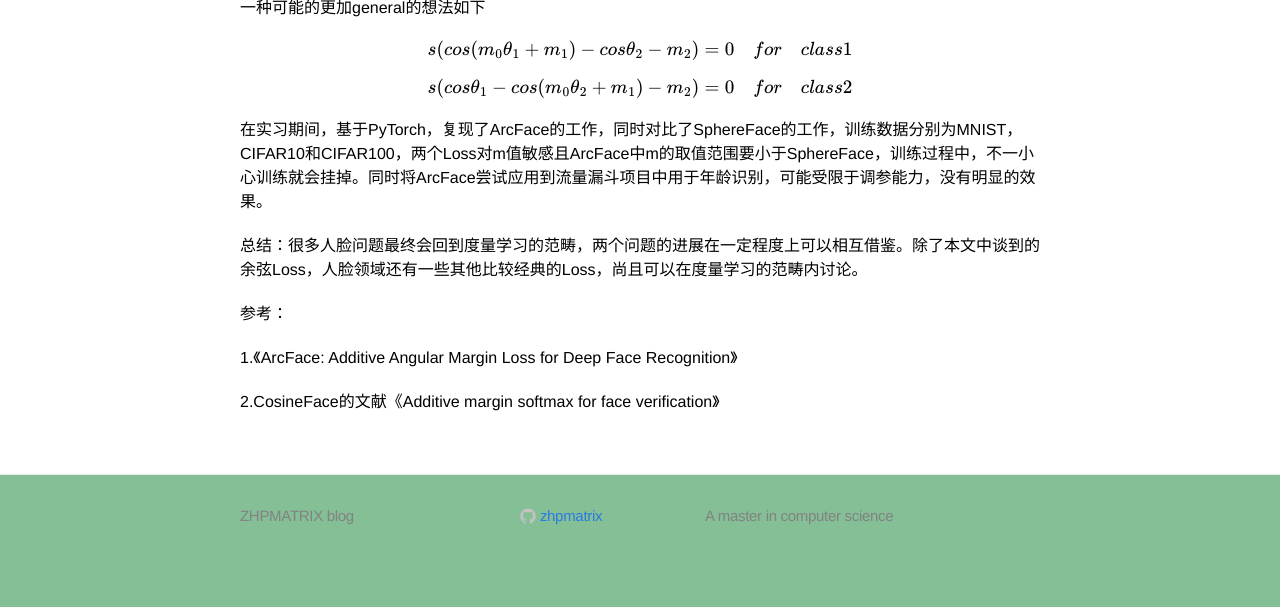
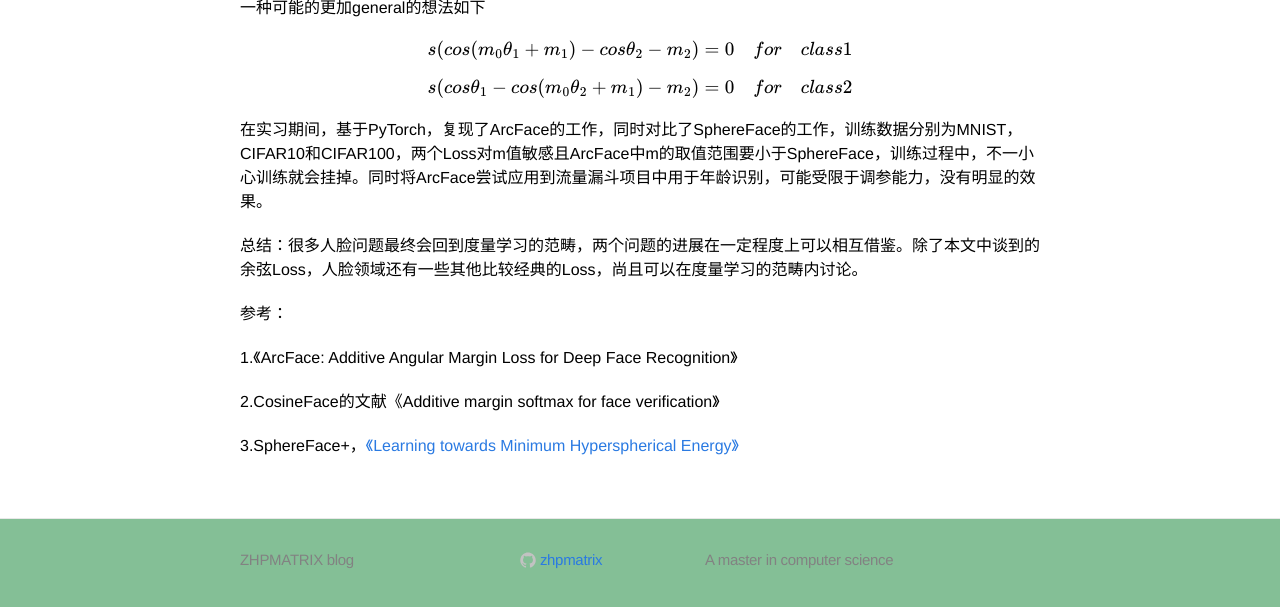
Before and after one commit to zhpmatrix/zhpmatrix.github.io, a Jekyll site: the page built from _posts/2018-06-11-face-loss.md, in a window 1280 px wide and 900 px high, scrolled down 2462 px, cut to the strip 284-891 px from the top of the window. Built offline with Jekyll 4.4.1, drawn with Linux system fonts in a browser that asks for light colours; formulas are drawn with MathJax 3; comment, search, counter and statistics services are not loaded; before the commit the page ends 3318 px from its top, so only the background shows below that.

Commit message:
add new ref about sphereface+

```diff
--- a/_posts/2018-06-11-face-loss.md
+++ b/_posts/2018-06-11-face-loss.md
@@ -106,3 +106,5 @@ $$s(cos\theta_1-cos(m_0\theta_2+m_1)-m_2)=0\quad for\quad class 2$$
 1.《ArcFace: Additive Angular Margin Loss for Deep Face Recognition》
 
 2.CosineFace的文献《Additive margin softmax for face verification》
+
+3.SphereFace+，[《Learning towards Minimum Hyperspherical Energy》](https://arxiv.org/pdf/1805.09298.pdf)
```
